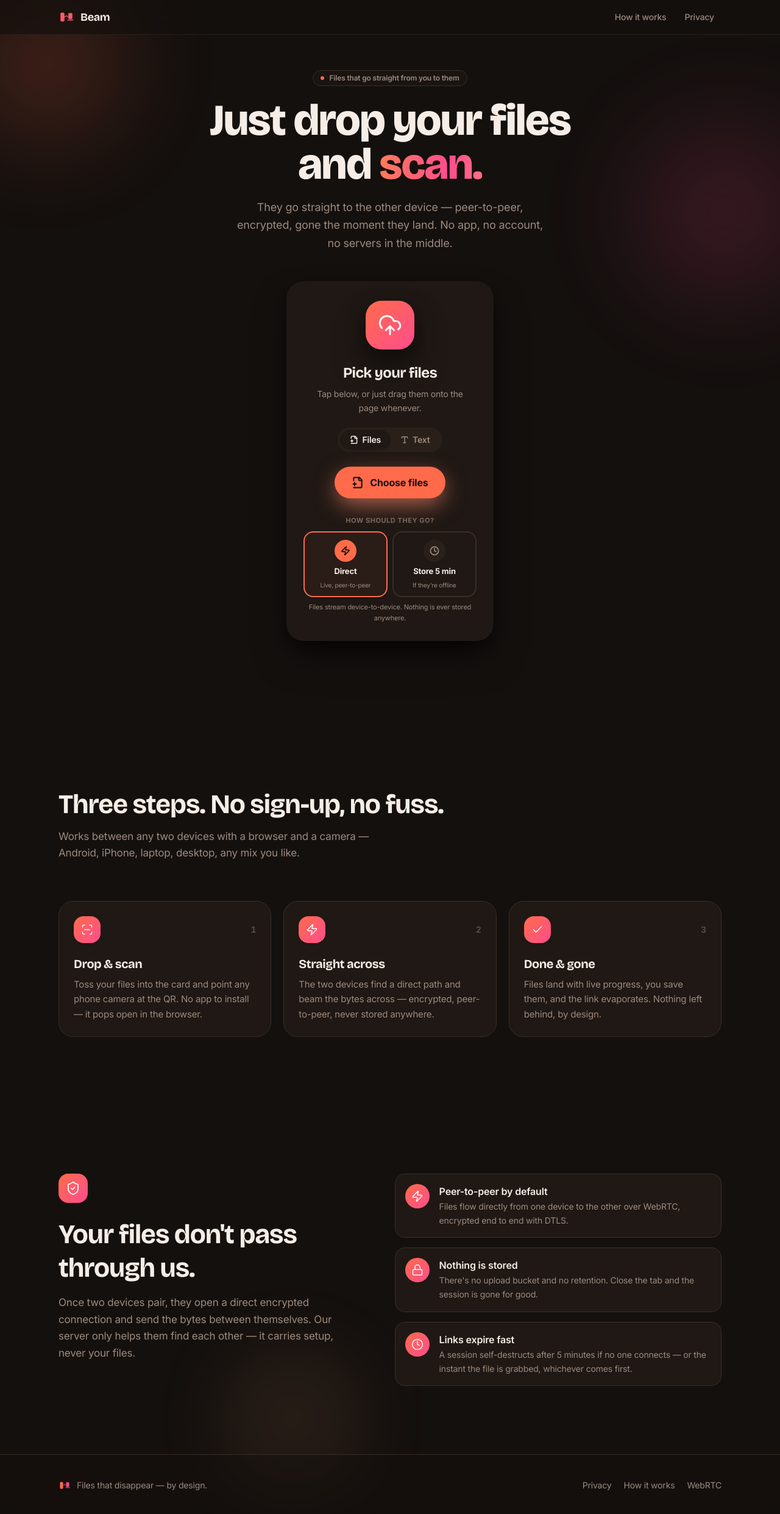
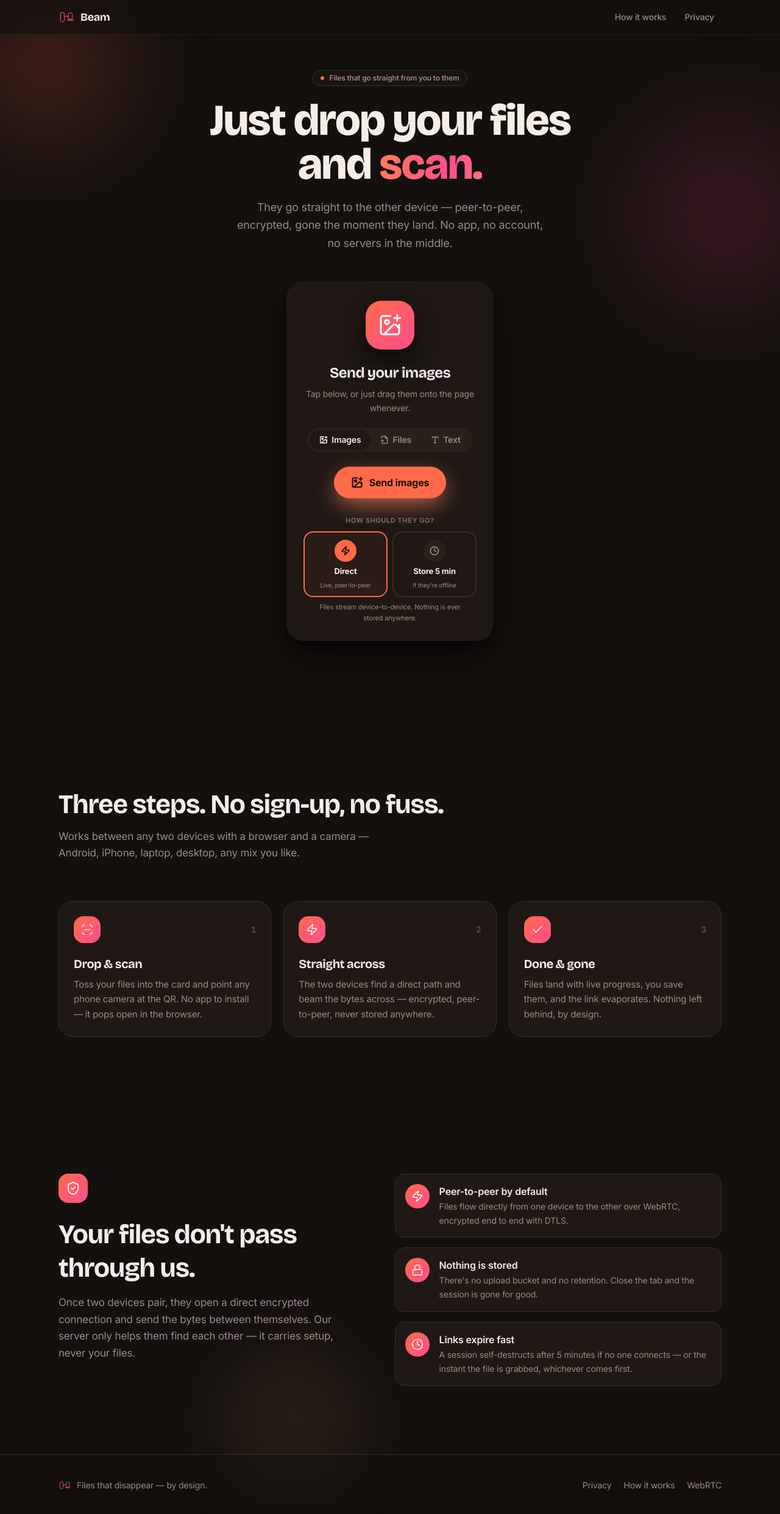
Before and after one commit to AaronS6/beam, a Next.js app: page / in a window 1280 px wide. Shown: the top 2482 px of the page at 61% size. Built offline with nearby package versions, Linux system fonts and the light colour scheme.

Commit message:
c5725d6d-35a1-4ff3-9092-2999340c2c11

```diff
--- a/src/components/beam/file-composer.tsx
+++ b/src/components/beam/file-composer.tsx
@@ -1,18 +1,16 @@
 "use client";
 
 import * as React from "react";
-import { UploadCloud, FilePlus2, Type, Send, Zap, Clock } from "lucide-react";
+import { ImagePlus, UploadCloud, FilePlus2, Type, Send, Zap, Clock } from "lucide-react";
 import { formatBytes } from "@/lib/format";
 
 /**
  * FileComposer — the idle-state hero inside the card.
  *
- * Design intent: NO always-visible dropzone. The card stays clean and
- * inviting — a big icon, a prominent "Choose files" button, a Files/Text
- * toggle, and a BIG visible "Store temporarily" segmented toggle.
- *
- * Drag-and-drop is handled at the window level by <DragOverlay/> — it only
- * appears the moment a user starts dragging files in.
+ * Default mode is IMAGES ("Send images") — the most common use case.
+ * A 3-way toggle (Images / Files / Text) sits dead-center, with the primary
+ * action button centered below it. Drag-and-drop is handled at the window
+ * level by <DragOverlay/> — it only appears the moment a user starts dragging.
  */
 export function FileComposer({
   onFiles,
@@ -25,7 +23,8 @@
   storeMode: boolean;
   onToggleStoreMode: (v: boolean) => void;
 }) {
-  const [mode, setMode] = React.useState<"files" | "text">("files");
+  // DEFAULT = "images" — "Send images" is the primary CTA every time the site opens.
+  const [mode, setMode] = React.useState<"images" | "files" | "text">("images");
   const [text, setText] = React.useState("");
   const inputRef = React.useRef<HTMLInputElement>(null);
 
@@ -46,6 +45,8 @@
     return () => window.removeEventListener("paste", onPaste);
   }, [onPasteText]);
 
+  const openPicker = () => inputRef.current?.click();
+
   const handleFiles = (list: FileList | null) => {
     if (!list || list.length === 0) return;
     onFiles(Array.from(list));
@@ -64,70 +65,84 @@
     onFiles([file]);
   };
 
+  // Icon + headline + accept attribute depend on mode
+  const icon =
+    mode === "images" ? <ImagePlus className="h-10 w-10 text-white" strokeWidth={1.75} />
+    : mode === "files" ? <UploadCloud className="h-10 w-10 text-white" strokeWidth={1.75} />
+    : <Type className="h-10 w-10 text-white" strokeWidth={1.75} />;
+
+  const headline =
+    mode === "images" ? "Send your images"
+    : mode === "files" ? "Pick your files"
+    : "Type something to send";
+
+  const subcopy =
+    mode === "images" ? "Tap below, or just drag them onto the page whenever."
+    : mode === "files" ? "Any file type — docs, zips, whatever you've got."
+    : "A link, a note, a snippet — sent as a tiny file.";
+
+  const primaryLabel =
+    mode === "images" ? "Send images"
+    : mode === "files" ? "Choose files"
+    : "Send text";
+
+  const primaryIcon =
+    mode === "images" ? <ImagePlus className="h-5 w-5 transition-transform duration-300 group-hover:rotate-6" strokeWidth={2.5} />
+    : mode === "files" ? <FilePlus2 className="h-5 w-5 transition-transform duration-300 group-hover:rotate-6" strokeWidth={2.5} />
+    : <Send className="h-5 w-5" strokeWidth={2.5} />;
+
+  const accept = mode === "images" ? "image/*" : undefined;
+
+  const modes: { id: "images" | "files" | "text"; label: string; icon: typeof Type }[] = [
+    { id: "images", label: "Images", icon: ImagePlus },
+    { id: "files", label: "Files", icon: FilePlus2 },
+    { id: "text", label: "Text", icon: Type },
+  ];
+
   return (
     <div className="flex flex-col px-7 pb-7 pt-8">
-      {/* Icon (static — no floating) */}
+      {/* Icon (static, centered) */}
       <div
         className="mx-auto mb-5 flex h-20 w-20 items-center justify-center rounded-[26px] shadow-float"
         style={{ background: "var(--beam-gradient)" }}
       >
-        {mode === "files" ? (
-          <UploadCloud className="h-10 w-10 text-white" strokeWidth={1.75} />
-        ) : (
-          <Type className="h-10 w-10 text-white" strokeWidth={1.75} />
-        )}
+        {icon}
       </div>
 
-      {/* Headline + subcopy */}
+      {/* Headline + subcopy (centered) */}
       <h2 className="font-display text-center text-[24px] font-bold tracking-tight text-foreground">
-        {mode === "files" ? "Pick your files" : "Type something to send"}
+        {headline}
       </h2>
-      <p className="mx-auto mt-1.5 max-w-[30ch] text-center text-sm leading-relaxed text-muted-foreground">
-        {mode === "files"
-          ? "Tap below, or just drag them onto the page whenever."
-          : "A link, a note, a snippet — sent as a tiny file."}
+      <p className="mx-auto mt-1.5 max-w-[32ch] text-center text-sm leading-relaxed text-muted-foreground">
+        {subcopy}
       </p>
 
-      {/* Files / Text toggle */}
+      {/* 3-way mode toggle — Images (default) / Files / Text — centered */}
       <div className="mx-auto mt-5 inline-flex items-center rounded-full bg-secondary p-1 text-sm">
+        {modes.map((m) => {
+          const Icon = m.icon;
+          const active = mode === m.id;
+          return (
             <button
+              key={m.id}
               type="button"
-          onClick={() => setMode("files")}
+              onClick={() => setMode(m.id)}
               className={`inline-flex items-center gap-1.5 rounded-full px-4 py-1.5 font-semibold transition-all duration-300 ${
-            mode === "files"
+                active
                   ? "bg-card text-foreground shadow-sm"
                   : "text-muted-foreground hover:text-foreground"
               }`}
-          aria-pressed={mode === "files"}
+              aria-pressed={active}
             >
-          <FilePlus2 className="h-3.5 w-3.5" strokeWidth={2.5} /> Files
+              <Icon className="h-3.5 w-3.5" strokeWidth={2.5} /> {m.label}
             </button>
-        <button
-          type="button"
-          onClick={() => setMode("text")}
-          className={`inline-flex items-center gap-1.5 rounded-full px-4 py-1.5 font-semibold transition-all duration-300 ${
-            mode === "text"
-              ? "bg-card text-foreground shadow-sm"
-              : "text-muted-foreground hover:text-foreground"
-          }`}
-          aria-pressed={mode === "text"}
-        >
-          <Type className="h-3.5 w-3.5" strokeWidth={2.5} /> Text
-        </button>
+          );
+        })}
       </div>
 
-      {/* Mode body */}
-      {mode === "files" ? (
-        <button
-          type="button"
-          onClick={() => inputRef.current?.click()}
-          className="animate-glow-pulse group mx-auto mt-6 inline-flex items-center gap-2.5 rounded-full bg-primary px-7 py-3.5 text-base font-bold text-primary-foreground transition-all duration-200 active:scale-[0.96] hover:scale-[1.03]"
-        >
-          <FilePlus2 className="h-5 w-5 transition-transform duration-300 group-hover:rotate-6" strokeWidth={2.5} />
-          Choose files
-        </button>
-      ) : (
-        <div className="mt-5">
+      {/* Primary action — centered */}
+      {mode === "text" ? (
+        <div className="mx-auto mt-6 w-full max-w-sm">
           <textarea
             value={text}
             onChange={(e) => setText(e.target.value)}
@@ -152,25 +167,32 @@
             </button>
           </div>
         </div>
+      ) : (
+        <button
+          type="button"
+          onClick={openPicker}
+          className="animate-glow-pulse group mx-auto mt-6 inline-flex items-center gap-2.5 rounded-full bg-primary px-7 py-3.5 text-base font-bold text-primary-foreground transition-all duration-200 active:scale-[0.96] hover:scale-[1.03]"
+        >
+          {primaryIcon}
+          {primaryLabel}
+        </button>
       )}
 
       <input
         ref={inputRef}
         type="file"
         multiple
+        accept={accept}
         className="sr-only"
         onChange={(e) => { handleFiles(e.target.files); e.target.value = ""; }}
       />
 
-      {/* ===========================================================
-          STORE TEMPORARILY — big, visible segmented toggle
-          (was a buried checkbox; now an obvious two-option switch)
-         =========================================================== */}
+      {/* STORE TEMPORARILY — big, visible segmented toggle (centered) */}
       <div className="mt-7">
         <p className="mb-2.5 text-center text-[11px] font-bold uppercase tracking-wider text-muted-foreground/70">
           How should they go?
         </p>
-        <div className="grid grid-cols-2 gap-2">
+        <div className="mx-auto grid max-w-sm grid-cols-2 gap-2">
           {/* Direct (Path A) — default */}
           <button
             type="button"
@@ -210,7 +232,7 @@
             <span className="text-[10px] leading-tight text-muted-foreground">If they're offline</span>
           </button>
         </div>
-        <p className="mt-2 text-center text-[11px] leading-relaxed text-muted-foreground">
+        <p className="mx-auto mt-2 max-w-[36ch] text-center text-[11px] leading-relaxed text-muted-foreground">
           {storeMode
             ? "Encrypted server storage. Auto-deletes within 5 min — or the moment they grab it."
             : "Files stream device-to-device. Nothing is ever stored anywhere."}
--- a/src/components/beam/footer.tsx
+++ b/src/components/beam/footer.tsx
@@ -8,12 +8,18 @@
       <div className="mx-auto flex max-w-6xl flex-col items-center gap-4 px-5 py-10 text-center sm:flex-row sm:justify-between sm:px-8 sm:text-left">
         <div className="flex items-center gap-2.5">
           <svg width="20" height="20" viewBox="0 0 64 64" fill="none" aria-hidden>
-            <rect x="8" y="14" width="16" height="36" rx="4.5" fill="#FF6B4A" />
-            <rect x="40" y="16" width="16" height="24" rx="3" fill="#FF4D8D" />
-            <rect x="36" y="42" width="24" height="3.5" rx="1.75" fill="#FF6B4A" />
-            <g fill="none" stroke="#FF6B4A" strokeWidth="2.6" strokeLinecap="round">
+            <defs>
+              <linearGradient id="footerMarkGrad" x1="0%" y1="0%" x2="100%" y2="100%">
+                <stop offset="0%" stopColor="#FF6B4A" />
+                <stop offset="100%" stopColor="#FF4D8D" />
+              </linearGradient>
+            </defs>
+            <rect x="8" y="14" width="16" height="36" rx="4.5" fill="none" stroke="url(#footerMarkGrad)" strokeWidth="2.4" />
+            <rect x="40" y="16" width="16" height="24" rx="3" fill="none" stroke="url(#footerMarkGrad)" strokeWidth="2.4" />
+            <rect x="36" y="42" width="24" height="3.5" rx="1.75" fill="none" stroke="url(#footerMarkGrad)" strokeWidth="2.4" />
+            <g fill="none" stroke="url(#footerMarkGrad)" strokeWidth="2.4" strokeLinecap="round">
               <path d="M 26 32 Q 32 23 38 32" />
-              <path d="M 24.5 32 Q 32 18.5 39.5 32" opacity="0.5" />
+              <path d="M 24.5 32 Q 32 18.5 39.5 32" opacity="0.45" />
             </g>
           </svg>
           <span className="text-sm text-muted-foreground">
--- a/src/components/beam/nav.tsx
+++ b/src/components/beam/nav.tsx
@@ -19,12 +19,13 @@
                   <stop offset="100%" stopColor="#FF4D8D" />
                 </linearGradient>
               </defs>
-              <rect x="8" y="14" width="16" height="36" rx="4.5" fill="url(#navMarkGrad)" />
-              <rect x="40" y="16" width="16" height="24" rx="3" fill="url(#navMarkGrad)" />
-              <rect x="36" y="42" width="24" height="3.5" rx="1.75" fill="url(#navMarkGrad)" />
-              <g fill="none" stroke="url(#navMarkGrad)" strokeWidth="2.6" strokeLinecap="round">
+              {/* Outline-only device shapes */}
+              <rect x="8" y="14" width="16" height="36" rx="4.5" fill="none" stroke="url(#navMarkGrad)" strokeWidth="2.4" />
+              <rect x="40" y="16" width="16" height="24" rx="3" fill="none" stroke="url(#navMarkGrad)" strokeWidth="2.4" />
+              <rect x="36" y="42" width="24" height="3.5" rx="1.75" fill="none" stroke="url(#navMarkGrad)" strokeWidth="2.4" />
+              <g fill="none" stroke="url(#navMarkGrad)" strokeWidth="2.4" strokeLinecap="round">
                 <path d="M 26 32 Q 32 23 38 32" />
-                <path d="M 24.5 32 Q 32 18.5 39.5 32" opacity="0.5" />
+                <path d="M 24.5 32 Q 32 18.5 39.5 32" opacity="0.45" />
               </g>
             </svg>
             <span className="font-display text-[18px] font-bold tracking-tight text-foreground">Beam</span>
```
Also changed, not shown: src/components/beam-logo.tsx (+33 -16 lines), 1 other file (tests, documents, lock files or other folders). Lines whose indentation alone changed are shown as unchanged.
